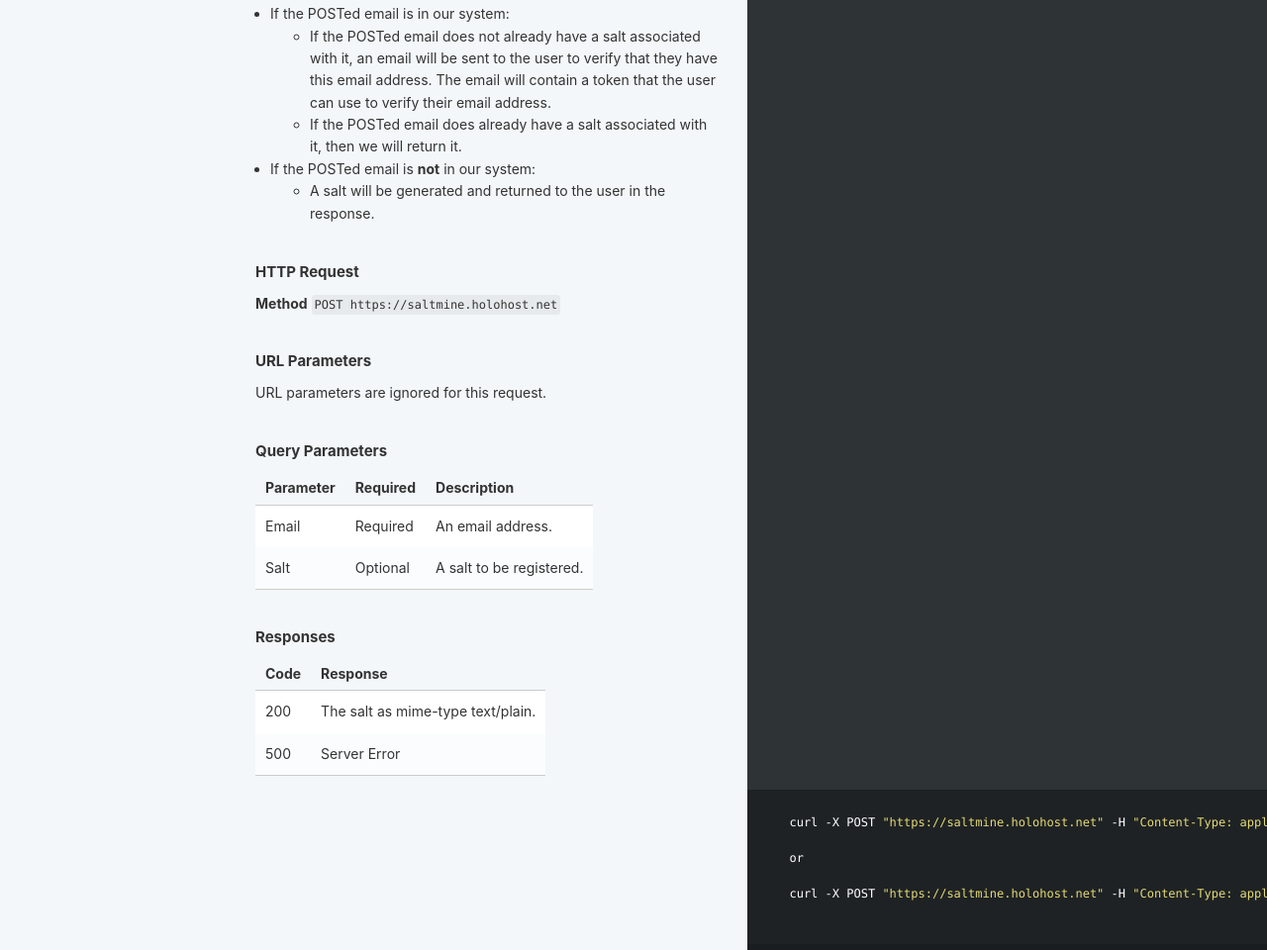
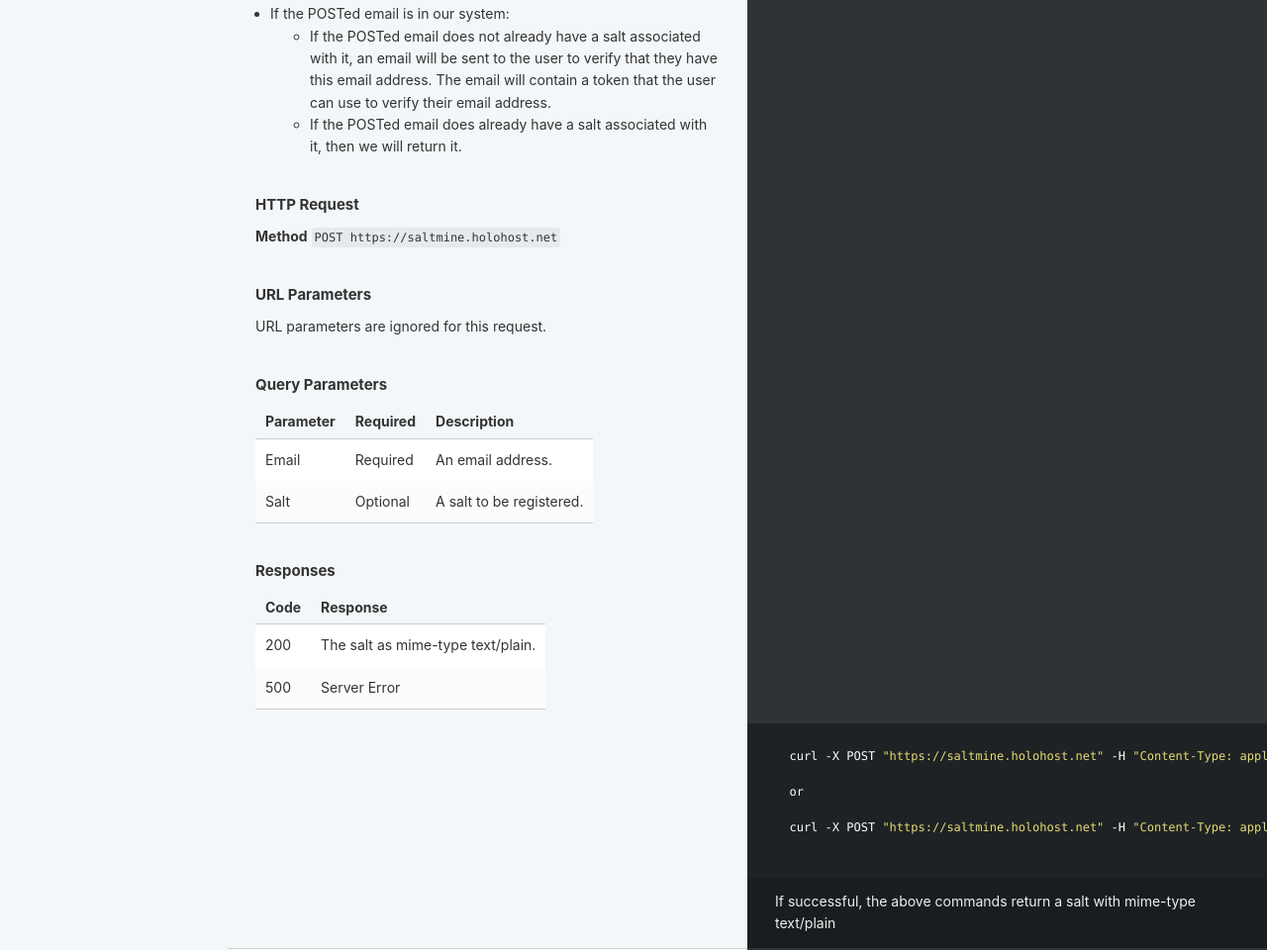
Before and after one commit to Holo-Host/saltmine, a plain HTML site: page docs/index.html in a window 1280 px wide. Shown: the part 1546-2506 px from the top of the page at 99% size. Drawn offline with Linux system fonts and the light colour scheme.

Commit message:
updated api documentation

```diff
--- a/docs/index.html
+++ b/docs/index.html
@@ -346,11 +346,6 @@ At present, we have language bindings for command line / shell scripts!
 <li>If the POSTed email does not already have a salt associated with it, an email will be sent to the user to verify that they have this email address. The email will contain a token that the user can use to verify their email address.</li>
 <li>If the POSTed email does already have a salt associated with it, then we will return it.</li>
 </ul></li>
-<li>If the POSTed email is <strong>not</strong> in our system:
-
-<ul>
-<li>A salt will be generated and returned to the user in the response.</li>
-</ul></li>
 </ul>
 <h3 id='http-request-2'>HTTP Request</h3>
 <p><strong>Method</strong> <code>POST https://saltmine.holohost.net</code></p>
```
